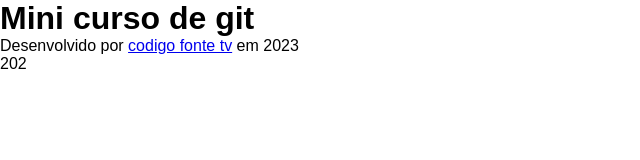
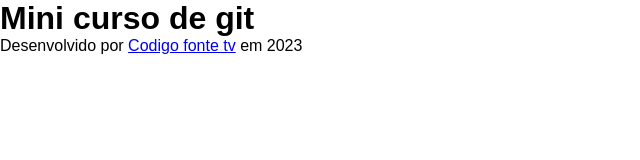
Before and after one commit to RFBRITO/treinoCodigoFonte, a plain HTML site: page index.html in a window 1280 px wide. Shown: the full height of the page, 0-640 px from the left. Drawn offline with Linux system fonts and the light colour scheme.

Commit message:
Consertei o cod

```diff
--- a/index.html
+++ b/index.html
@@ -10,9 +10,10 @@
 <body>
     <h1>Mini curso de git</h1>
     <footer>
-        <p>Desenvolvido por <a href="httml://www.codigofontetv.com.br>">codigo fonte tv</a> em 2023
-        </p>202
+        <p>
+            Desenvolvido por
+            <a href="httml://www.codigofontetv.com.br">Codigo fonte tv</a> em 2023
+        </p>
     </footer>
-
 </body>
 </html>
```
Also changed, not shown: 1 other file.
